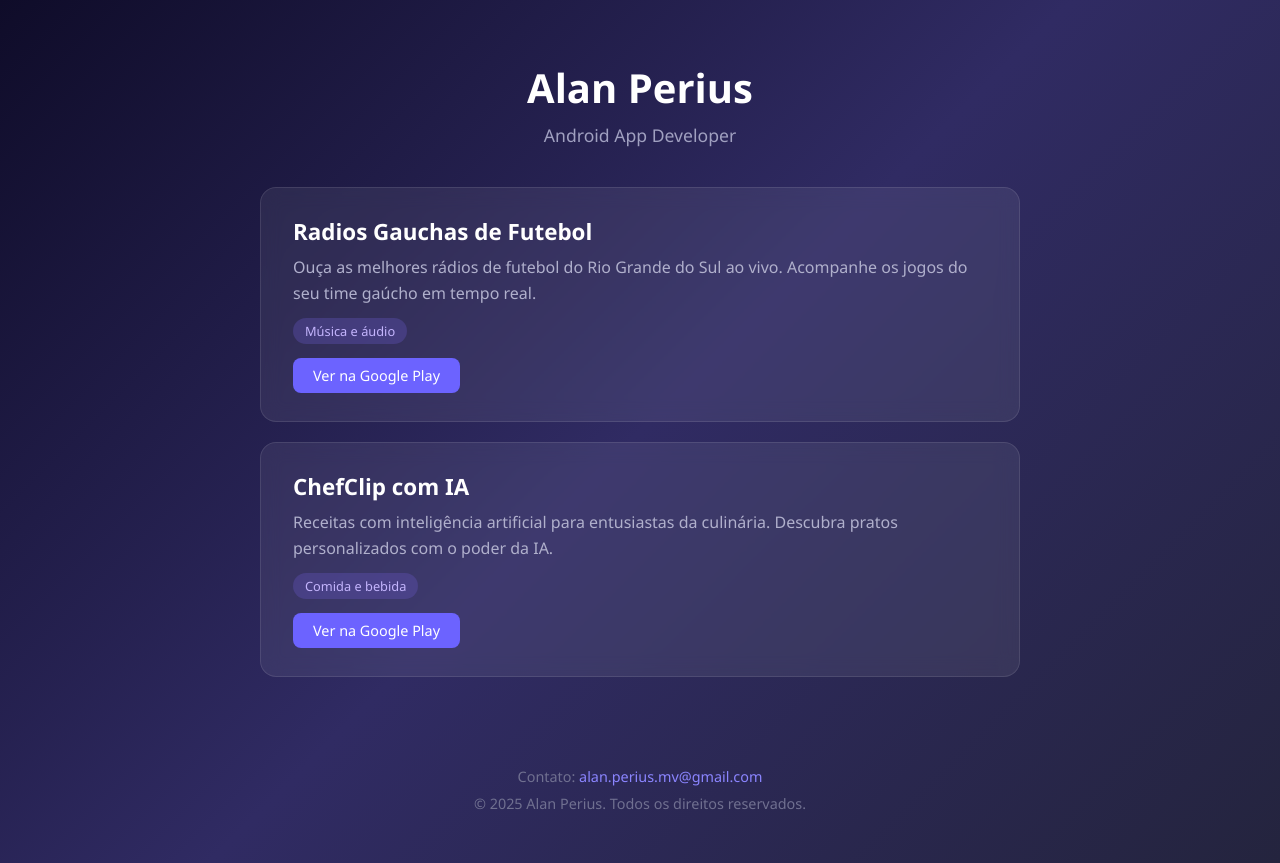
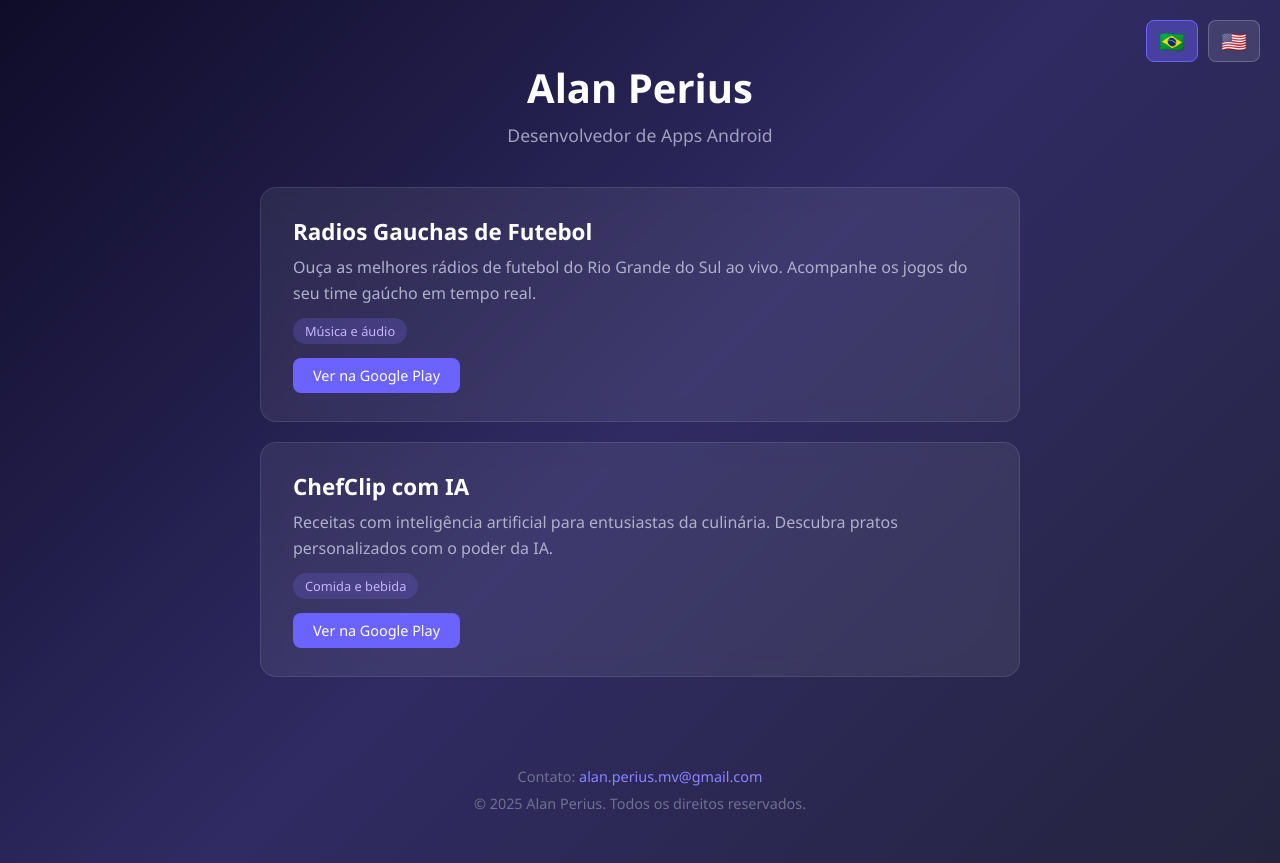
Before and after one commit to alanperius/alanperius.github.io, a plain HTML site: page index.html in a window 1280 px wide. Drawn offline with Linux system fonts and the light colour scheme.

Commit message:
Fix ChefClip URL and add PT/EN language switcher

```diff
--- a/index.html
+++ b/index.html
@@ -15,6 +15,7 @@
         .header {
             text-align: center;
             padding: 60px 20px 40px;
+            position: relative;
         }
         .header h1 {
             font-size: 2.5em;
@@ -24,6 +25,31 @@
         .header p {
             font-size: 1.1em;
             color: #a0a0c0;
+        }
+        .lang-switcher {
+            position: absolute;
+            top: 20px;
+            right: 20px;
+            display: flex;
+            gap: 10px;
+        }
+        .lang-btn {
+            background: rgba(255,255,255,0.1);
+            border: 1px solid rgba(255,255,255,0.2);
+            border-radius: 8px;
+            padding: 6px 12px;
+            cursor: pointer;
+            font-size: 1.3em;
+            transition: background 0.2s, transform 0.2s;
+            text-decoration: none;
+        }
+        .lang-btn:hover {
+            background: rgba(255,255,255,0.2);
+            transform: scale(1.1);
+        }
+        .lang-btn.active {
+            background: rgba(108,99,255,0.4);
+            border-color: #6c63ff;
         }
         .container {
             max-width: 800px;
@@ -88,26 +114,49 @@
 </head>
 <body>
     <div class="header">
+        <div class="lang-switcher">
+            <span class="lang-btn active" onclick="setLang('pt')" title="Português">🇧🇷</span>
+            <span class="lang-btn" onclick="setLang('en')" title="English">🇺🇸</span>
+        </div>
         <h1>Alan Perius</h1>
-        <p>Android App Developer</p>
+        <p id="subtitle" data-pt="Desenvolvedor de Apps Android" data-en="Android App Developer">Desenvolvedor de Apps Android</p>
     </div>
     <div class="container">
         <div class="app-card">
             <h2>Radios Gauchas de Futebol</h2>
-            <p>Ouça as melhores rádios de futebol do Rio Grande do Sul ao vivo. Acompanhe os jogos do seu time gaúcho em tempo real.</p>
-            <span class="badge">Música e áudio</span><br>
-            <a class="store-link" href="https://play.google.com/store/apps/details?id=com.alan.alanperius.radioalan" target="_blank">Ver na Google Play</a>
+            <p id="desc1" data-pt="Ouça as melhores rádios de futebol do Rio Grande do Sul ao vivo. Acompanhe os jogos do seu time gaúcho em tempo real." data-en="Listen to the best football radio stations from Rio Grande do Sul, Brazil. Follow your favorite team's games in real time.">Ouça as melhores rádios de futebol do Rio Grande do Sul ao vivo. Acompanhe os jogos do seu time gaúcho em tempo real.</p>
+            <span class="badge" id="badge1" data-pt="Música e áudio" data-en="Music & Audio">Música e áudio</span><br>
+            <a class="store-link" href="https://play.google.com/store/apps/details?id=com.alan.alanperius.radioalan" target="_blank" id="link1" data-pt="Ver na Google Play" data-en="View on Google Play">Ver na Google Play</a>
         </div>
         <div class="app-card">
             <h2>ChefClip com IA</h2>
-            <p>Receitas com inteligência artificial para entusiastas da culinária. Descubra pratos personalizados com o poder da IA.</p>
-            <span class="badge">Comida e bebida</span><br>
-            <a class="store-link" href="https://play.google.com/store/apps/details?id=com.alan.alanperius.chefclip" target="_blank">Ver na Google Play</a>
+            <p id="desc2" data-pt="Receitas com inteligência artificial para entusiastas da culinária. Descubra pratos personalizados com o poder da IA." data-en="AI-powered recipes for cooking enthusiasts. Discover personalized dishes with the power of artificial intelligence.">Receitas com inteligência artificial para entusiastas da culinária. Descubra pratos personalizados com o poder da IA.</p>
+            <span class="badge" id="badge2" data-pt="Comida e bebida" data-en="Food & Drink">Comida e bebida</span><br>
+            <a class="store-link" href="https://play.google.com/store/apps/details?id=com.receitafacil.app" target="_blank" id="link2" data-pt="Ver na Google Play" data-en="View on Google Play">Ver na Google Play</a>
         </div>
     </div>
     <div class="footer">
-        <p>Contato: <a href="mailto:alan.perius.mv@gmail.com">alan.perius.mv@gmail.com</a></p>
-        <p style="margin-top: 8px;">© 2025 Alan Perius. Todos os direitos reservados.</p>
+        <p id="contact" data-pt="Contato: " data-en="Contact: "><span class="label">Contato: </span><a href="mailto:alan.perius.mv@gmail.com">alan.perius.mv@gmail.com</a></p>
+        <p style="margin-top: 8px;" id="copy" data-pt="© 2025 Alan Perius. Todos os direitos reservados." data-en="© 2025 Alan Perius. All rights reserved.">© 2025 Alan Perius. Todos os direitos reservados.</p>
     </div>
+    <script>
+        function setLang(lang) {
+            document.querySelectorAll('[data-' + lang + ']').forEach(function(el) {
+                if (el.id === 'contact') {
+                    el.querySelector('.label').textContent = el.getAttribute('data-' + lang);
+                } else if (el.tagName === 'A') {
+                    el.textContent = el.getAttribute('data-' + lang);
+                } else {
+                    el.textContent = el.getAttribute('data-' + lang);
+                }
+            });
+            document.querySelectorAll('.lang-btn').forEach(function(btn) { btn.classList.remove('active'); });
+            if (lang === 'pt') {
+                document.querySelectorAll('.lang-btn')[0].classList.add('active');
+            } else {
+                document.querySelectorAll('.lang-btn')[1].classList.add('active');
+            }
+        }
+    </script>
 </body>
 </html>
```
